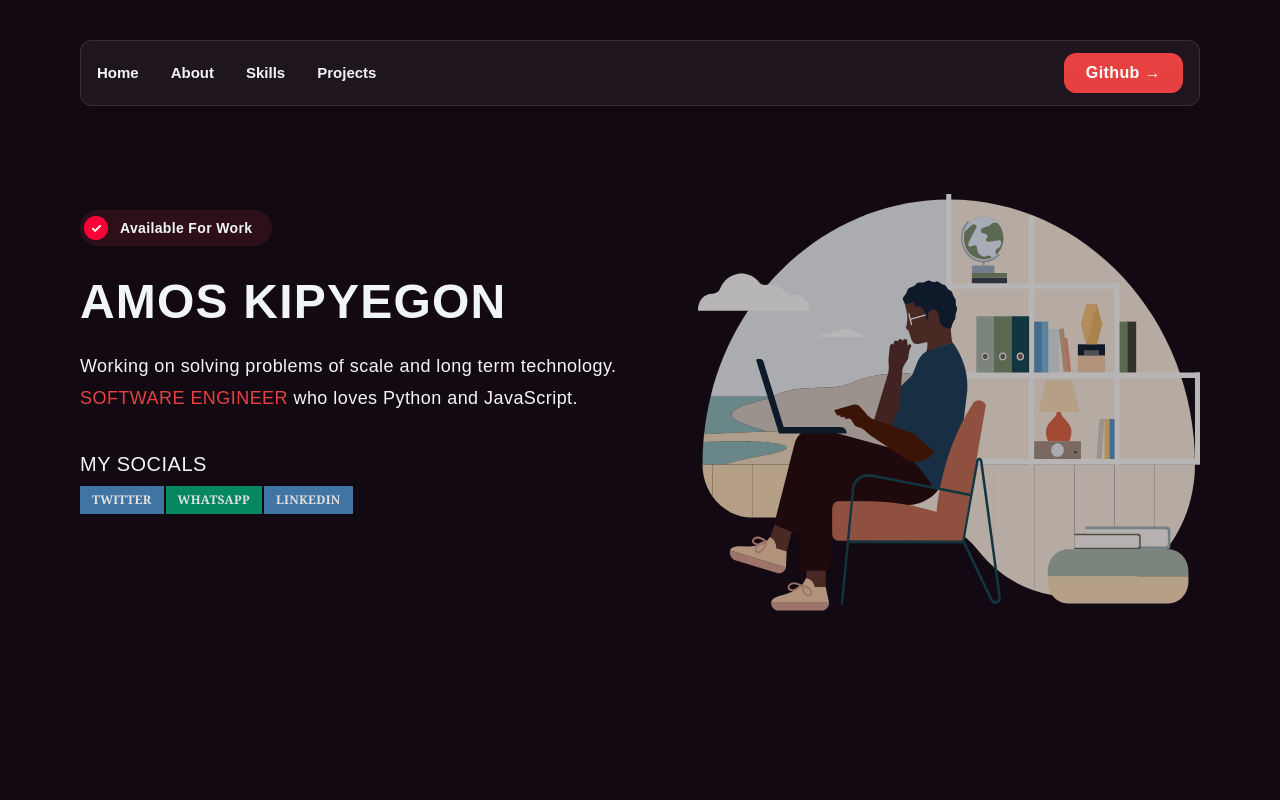
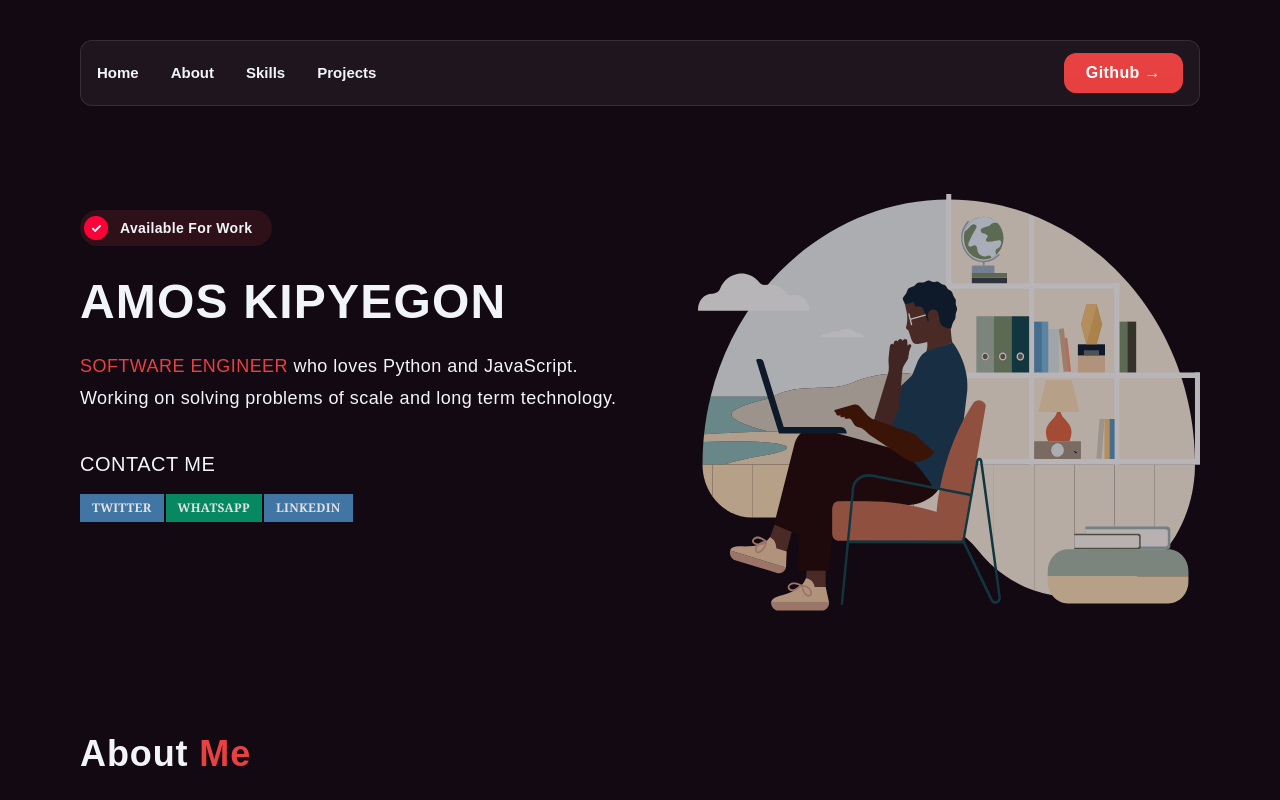
Before and after one commit to amoskipyegon1/AmosDev, a Nuxt app: page / in a window 1280 px wide. Built offline with nearby package versions, Linux system fonts and the light colour scheme.

Commit message:
chore: Update on About features

```diff
--- a/app.vue
+++ b/app.vue
@@ -15,7 +15,7 @@ body {
 	box-sizing: border-box;
 	-webkit-tap-highlight-color: transparent;
 	outline: none;
-	background-color: "#130912";
+	background-color: #130912;
 }
 
 ::-webkit-scrollbar {
--- /dev/null
+++ b/components/About.vue
@@ -0,0 +1,11 @@
+<template>
+	<section class="w-full flex flex-col gap-y-4">
+		<h3 class="text-4xl font-semibold tracking-wide">About <span class="text-super">Me</span></h3>
+		<div class="about-body grid grid-cols-1 sm:grid-cols-3 pt-6">
+			<div class="about-pic col-span-1 flex items-center justify-center">
+				<img src="@/assets/Img/profile-edit.webp" alt="" class="rounded-lg border-4 border-super w-3/4 sm:w-auto" />
+			</div>
+			<div class="about-text col-span-2 flex flex-col gap-y-2"></div>
+		</div>
+	</section>
+</template>
--- a/components/HomeHero.vue
+++ b/components/HomeHero.vue
@@ -25,16 +25,16 @@ onMounted(() => {
 				<button
 					ref="itemref"
 					class="px-1 py-1.5 flex flex-row justify-start items-center gap-x-3 rounded-3xl bg-[#e741421f] transition duration-1000"
-					:class="elementloader ? 'opacity-100 translate-x-0 scale-100' : 'opacity-0 -translate-x-2 scale-50'"
+					:class="elementloader ? 'opacity-100' : 'opacity-0'"
 				>
 					<UtilitiesCheckIcon :bg="'w-6 h-6'" />
 					<small class="text-sm font-semibold capitalize tracking-wide pr-4">available for work</small>
 				</button>
 			</div>
 			<h3
-				class="pt-2 text-2xl md:text-5xl font-semibold tracking-wide uppercase transition duration-1000"
+				class="pt-2 text-3xl md:text-5xl font-semibold tracking-wide uppercase transition duration-1000"
 				ref="itemref"
-				:class="elementloader ? 'opacity-100 translate-y-0 scale-100' : 'opacity-0 translate-y-3 scale-50'"
+				:class="elementloader ? 'opacity-100' : 'opacity-0'"
 			>
 				Amos Kipyegon
 			</h3>
@@ -42,18 +42,18 @@ onMounted(() => {
 				<p
 					class="text-lg tracking-wide leading-8 transition duration-1000"
 					ref="itemref"
-					:class="elementloader ? 'opacity-100 translate-y-0 scale-100' : 'opacity-0 translate-y-3 scale-50'"
+					:class="elementloader ? 'opacity-100' : 'opacity-0'"
 				>
-					Working on solving problems of scale and long term technology.
-					<span class="text-[#e74142] uppercase">Software Engineer</span> who loves Python and JavaScript.
+					<span class="text-super uppercase">Software Engineer</span> who loves Python and JavaScript. Working on solving problems
+					of scale and long term technology.
 				</p>
 			</div>
 			<div
-				class="socials flex flex-col gap-y-2 pt-3 transition duration-1000"
+				class="socials flex flex-col gap-y-4 pt-3 transition duration-1000"
 				ref="itemref"
-				:class="elementloader ? 'opacity-100 translate-y-0 scale-100' : 'opacity-0 translate-y-3 scale-50'"
+				:class="elementloader ? 'opacity-100' : 'opacity-0'"
 			>
-				<h3 class="text-xl tracking-wide uppercase">my socials</h3>
+				<h3 class="text-xl tracking-wide uppercase">contact me</h3>
 				<div class="social-links flex flex-wrap gap-y-2 gap-x-0.5">
 					<NuxtLink
 						to="https://twitter.com/_ditto1"
@@ -85,7 +85,7 @@ onMounted(() => {
 				alt=""
 				class="bg-inherit w-auto h-[417px] bg-contain transition duration-1000"
 				ref="itemref"
-				:class="elementloader ? 'opacity-100 translate-y-0 scale-100' : 'opacity-0 translate-y-3 scale-50'"
+				:class="elementloader ? 'opacity-100' : 'opacity-0'"
 			/>
 		</div>
 	</div>
--- a/pages/index.vue
+++ b/pages/index.vue
@@ -23,7 +23,7 @@ onMounted(() => {
 		<div
 			class="navigation card-tate py-3 rounded-xl px-4 flex flex-row justify-between transition duration-1000"
 			ref="navref"
-			:class="navloader ? 'opacity-100 translate-y-0' : 'opacity-0 -translate-y-2'"
+			:class="navloader ? 'opacity-100' : 'opacity-0'"
 		>
 			<div class="links flex flex-row items-center gap-x-8">
 				<small
@@ -50,8 +50,11 @@ onMounted(() => {
 				</NuxtLink>
 			</div>
 		</div>
-		<div class="hero">
+		<div class="hero min-h-[500px] max-h-[500px]">
 			<HomeHero />
+		</div>
+		<div class="about w-full pt-12">
+			<About />
 		</div>
 	</section>
 </template>
--- a/tailwind.config.js
+++ b/tailwind.config.js
@@ -10,6 +10,7 @@ module.exports = {
 				dark: "rgb(12 12 13 / 1)",
 				tate: "#130912",
 				tomato: "tomato",
+				super: "#e74142",
 			},
 		},
 		screens: {
```
Also changed, not shown: assets/Img/about.webp (added), assets/Img/profile-edit.webp (added).
